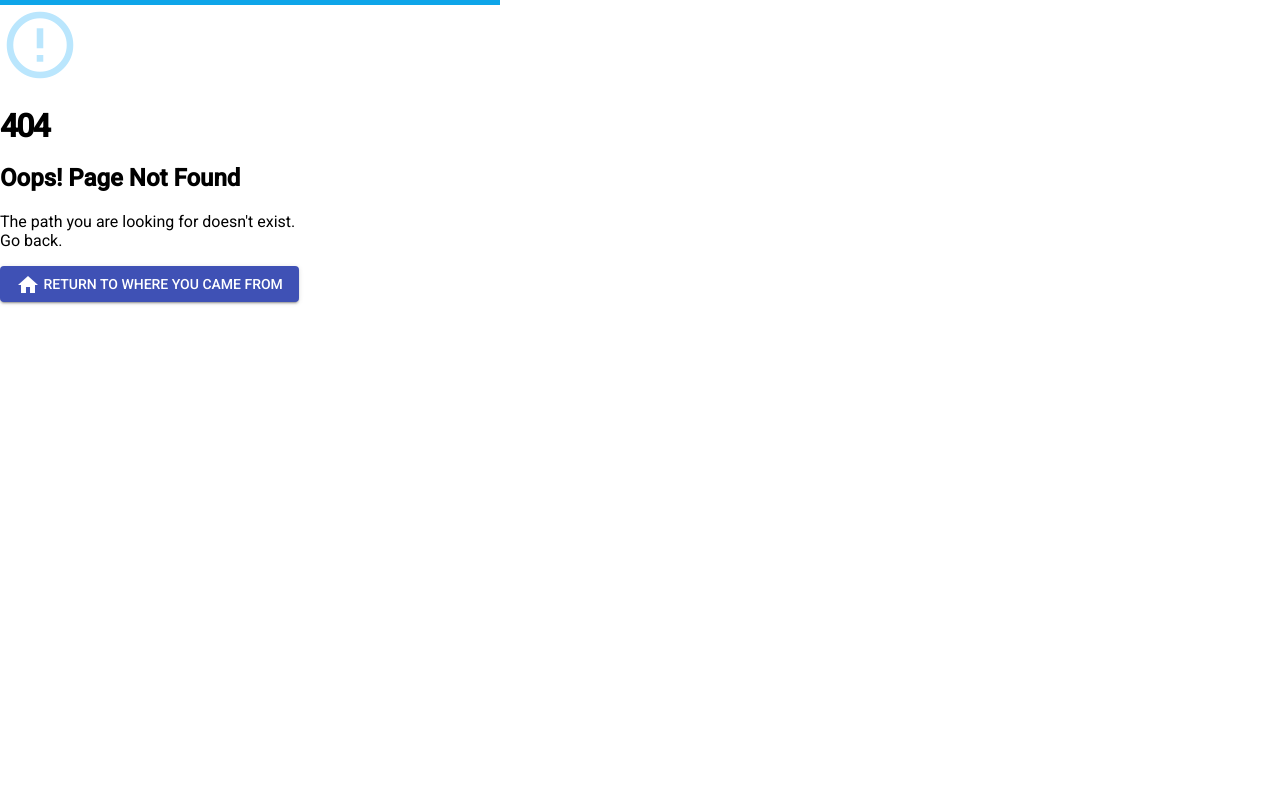
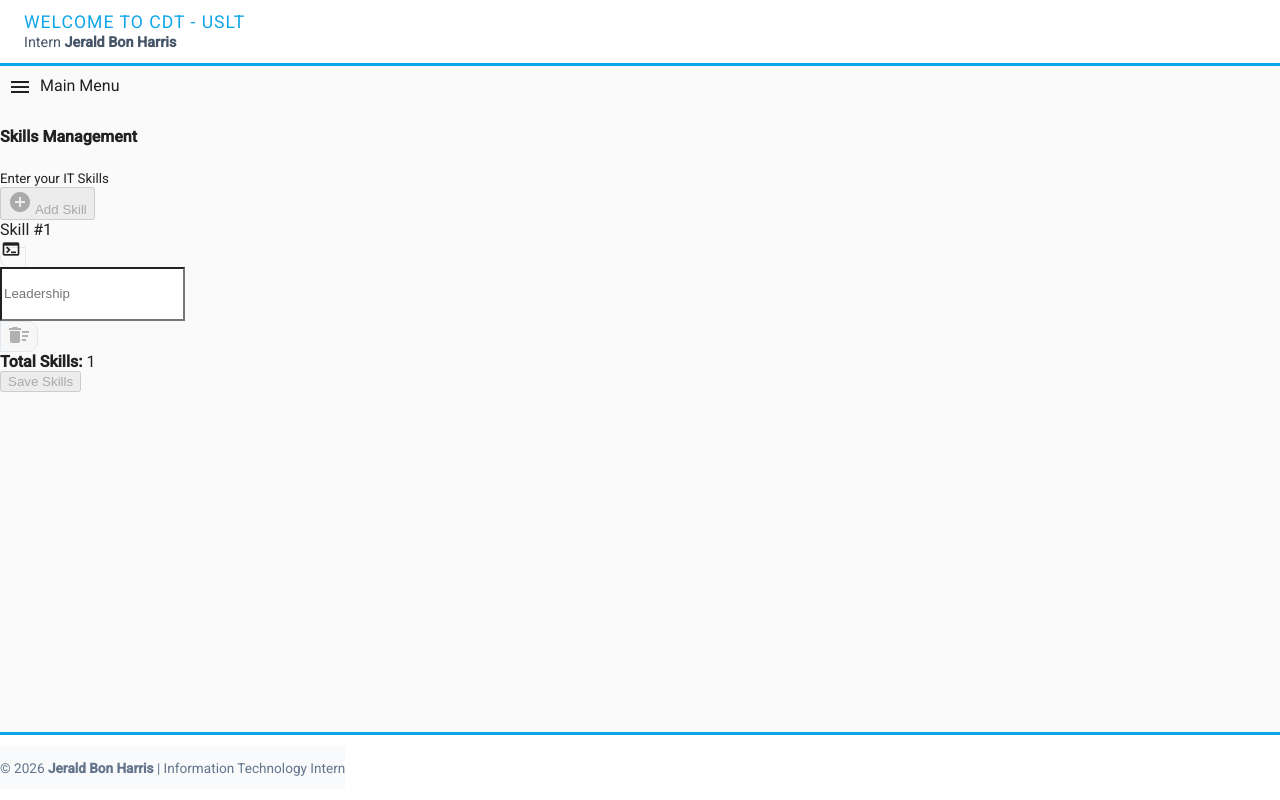
Before and after one commit to WilliamTorrado/ojt-training-chris, an Angular app: page /skills in a window 1280 px wide. Before the commit this address led to /404. Built offline with nearby package versions, Linux system fonts and the light colour scheme; sample sign-in values are in the browser's storage.

Commit message:
day 5 - forms v2

```diff
--- a/src/app/app-routing.module.ts
+++ b/src/app/app-routing.module.ts
@@ -14,6 +14,7 @@ import { LoginComponent } from './components/login/login.component';
 import { NotFoundComponent } from './components/not-found/not-found.component';
 import { TestComponent } from './pages/test/test.component';
 import { AuthGuard } from './guards/auth.guard';
+import { SkillsMgmtComponent } from './components/skills-mgmt/skills-mgmt.component';
 
 const routes: Routes = [
   { path: 'login', component: LoginComponent },
@@ -24,6 +25,7 @@ const routes: Routes = [
     component: TestComponent,
     canActivate: [AuthGuard],
     children: [
+      { path: 'skills', component: SkillsMgmtComponent },
       { path: 'home', component: HomeComponent },
       { path: 'tasks', component: TaskListComponent },
       { path: 'tasks/:id', component: TaskDetailComponent },
--- a/src/app/app.module.ts
+++ b/src/app/app.module.ts
@@ -1,5 +1,6 @@
 import { BrowserModule } from '@angular/platform-browser';
 import { NgModule } from '@angular/core';
+import { ReactiveFormsModule } from '@angular/forms';
 
 import { AppComponent } from './app.component';
 import { TestComponent } from './pages/test/test.component';
@@ -23,6 +24,7 @@ import { NotFoundComponent } from './components/not-found/not-found.component';
 import { AppRoutingModule } from './app-routing.module';
 import { HttpClientModule } from '@angular/common/http';
 import { FormsModule } from '@angular/forms';
+import { SkillsMgmtComponent } from './components/skills-mgmt/skills-mgmt.component';
 
 @NgModule({
   declarations: [
@@ -39,9 +41,11 @@ import { FormsModule } from '@angular/forms';
     ProfileInfoComponent,
     ProfileStatsComponent,
     LoginComponent,
-    NotFoundComponent
+    NotFoundComponent,
+    SkillsMgmtComponent
   ],
   imports: [
+    ReactiveFormsModule,
     FormsModule,
     MatSidenavModule,
     MatButtonModule,
--- /dev/null
+++ b/src/app/components/skills-mgmt/skills-mgmt.component.css
@@ -0,0 +1,39 @@
+.border-sky-light {
+  border: 1.5px solid #e2e8f0 !important;
+}
+
+.input-group-text {
+  border: 1.5px solid #e2e8f0;
+  border-radius: 10px 0 0 10px !important;
+}
+
+.form-control {
+  height: 48px !important;
+  border-radius: 0 !important;
+}
+
+.input-group-append .btn {
+  border: 1.5px solid #e2e8f0;
+  border-radius: 0 10px 10px 0 !important;
+}
+
+.btn-sky-primary {
+  background-color: #0ea5e9;
+  border-radius: 10px;
+  font-weight: 600;
+  transition: all 0.2s;
+}
+
+.btn-sky-primary:hover:not(:disabled) {
+  background-color: #0284c7;
+  transform: translateY(-1px);
+}
+
+.fade-in {
+  animation: fadeIn 0.3s ease-in;
+}
+
+@keyframes fadeIn {
+  from { opacity: 0; transform: translateY(5px); }
+  to { opacity: 1; transform: translateY(0); }
+}
--- /dev/null
+++ b/src/app/components/skills-mgmt/skills-mgmt.component.html
@@ -0,0 +1,61 @@
+<div class="card shadow-sm border-0">
+  <div class="bg-primary p-4 text-white d-flex justify-content-between align-items-center">
+    <div>
+      <h4 class="mb-0 font-weight-bold">Skills Management</h4>
+      <small class="opacity-75">Enter your IT Skills</small>
+    </div>
+    <button type="button"
+            class="btn btn-sm btn-light font-weight-bold"
+            (click)="addSkill()"
+            [disabled]="isLastSkillInvalid">
+      <mat-icon class="align-middle mr-1">add_circle</mat-icon> Add Skill
+    </button>
+  </div>
+
+  <div class="card-body p-4">
+    <form [formGroup]="skillsForm" (ngSubmit)="submitSkills()">
+
+      <div formArrayName="skills">
+        <div *ngFor="let skill of skills.controls; let i = index" class="mb-3 fade-in">
+          <label class="small font-weight-bold text-muted text-uppercase">Skill #{{ i + 1 }}</label>
+
+          <div class="input-group shadow-sm border-rounded-lg">
+            <div class="input-group-prepend">
+              <span class="input-group-text bg-white border-right-0">
+                <mat-icon class="text-sky" style="font-size: 20px;">terminal</mat-icon>
+              </span>
+            </div>
+
+            <input [formControlName]="i"
+                   class="form-control border-left-0"
+                   placeholder="Leadership">
+
+            <div class="input-group-append">
+              <button type="button"
+                      class="btn btn-outline-danger"
+                      (click)="removeSkill(i)"
+                      [disabled]="skills.length === 1">
+                <mat-icon class="align-middle">delete_sweep</mat-icon>
+              </button>
+            </div>
+          </div>
+
+          <div *ngIf="skill.invalid && skill.touched" class="text-danger small mt-1 ml-2">
+            Please enter your skill first.
+          </div>
+        </div>
+      </div>
+
+      <div class="mt-5 pt-3 border-top d-flex justify-content-between align-items-center">
+        <div class="text-muted small">
+          <strong>Total Skills:</strong> {{ skills.length }}
+        </div>
+        <button type="submit"
+                class="btn btn-success px-5 py-2"
+                [disabled]="skillsForm.invalid">
+          Save Skills
+        </button>
+      </div>
+    </form>
+  </div>
+</div>
--- /dev/null
+++ b/src/app/components/skills-mgmt/skills-mgmt.component.ts
@@ -0,0 +1,52 @@
+import { Component, OnInit } from '@angular/core';
+import { FormBuilder, FormGroup, FormArray, Validators } from '@angular/forms';
+
+@Component({
+  selector: 'app-skills-mgmt',
+  templateUrl: './skills-mgmt.component.html',
+  styleUrls: ['./skills-mgmt.component.css']
+})
+export class SkillsMgmtComponent implements OnInit {
+  skillsForm: FormGroup;
+
+  // initialize an empty array
+  constructor(private fb: FormBuilder) {
+    this.skillsForm = this.fb.group({
+      internName: ['Jerald Bon Harris', Validators.required],
+      skills: this.fb.array([])
+    });
+  }
+
+  ngOnInit(): void {
+    this.addSkill();
+  }
+
+  get skills(): FormArray {
+    return this.skillsForm.get('skills') as FormArray;
+  }
+
+  get isLastSkillInvalid(): boolean {
+    const controls = this.skills.controls;
+    return controls.length > 0 && controls[controls.length - 1].invalid;
+  }
+
+  addSkill() {
+    if (this.isLastSkillInvalid) return;
+
+    this.skills.push(this.fb.control('', [Validators.required, Validators.minLength(2)]));
+  }
+
+  removeSkill(index: number) {
+    if (this.skills.length > 1) {
+      this.skills.removeAt(index);
+    }
+  }
+
+  submitSkills() {
+    if (this.skillsForm.valid) {
+      console.log('Saved Skills:', this.skillsForm.value.skills);
+      alert('Skills updated!!');
+    }
+  }
+
+}
--- a/src/app/layout/sidebar/sidebar.component.html
+++ b/src/app/layout/sidebar/sidebar.component.html
@@ -31,10 +31,22 @@
 
     <br>
 
+    <a routerLink="/skills"
+       routerLinkActive="active-link"
+       (click)="onLinkClick()"
+       class="list-group-item list-group-item-action py-3">
+      <mat-icon class="mr-2">psychology</mat-icon> <h3>Roadmap</h3>
+    </a>
+
+    <br>
+
     <a href="javascript:void(0)"
       (click)="onLogout()"
       class="list-group-item list-group-item-action py-3 text-danger">
       <mat-icon class="mr-2">logout</mat-icon> <h3>Logout</h3>
     </a>
+
+    <br>
+
   </div>
 </div>
```
Also changed, not shown: 1 other file (tests, documents, lock files or other folders).
